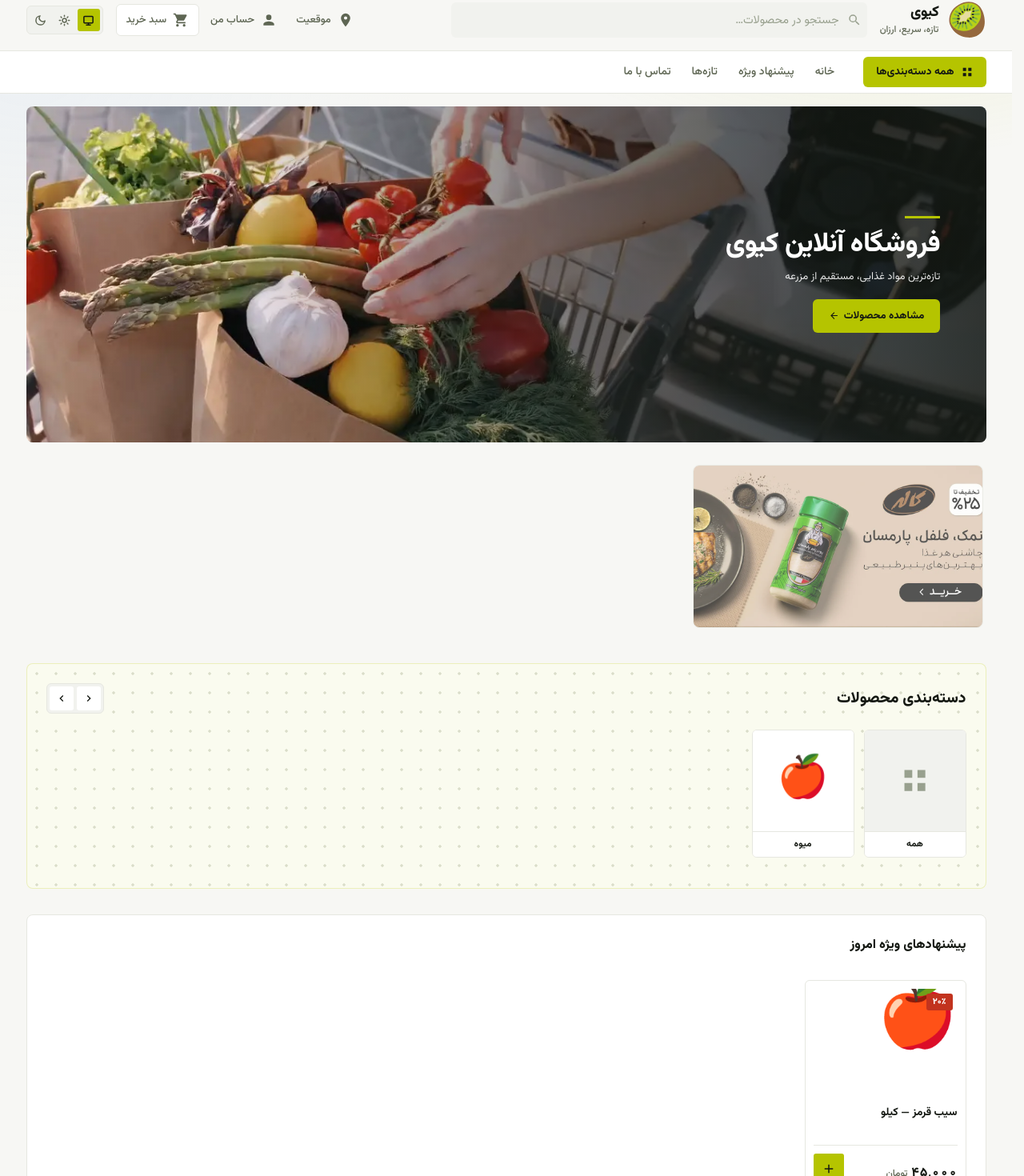
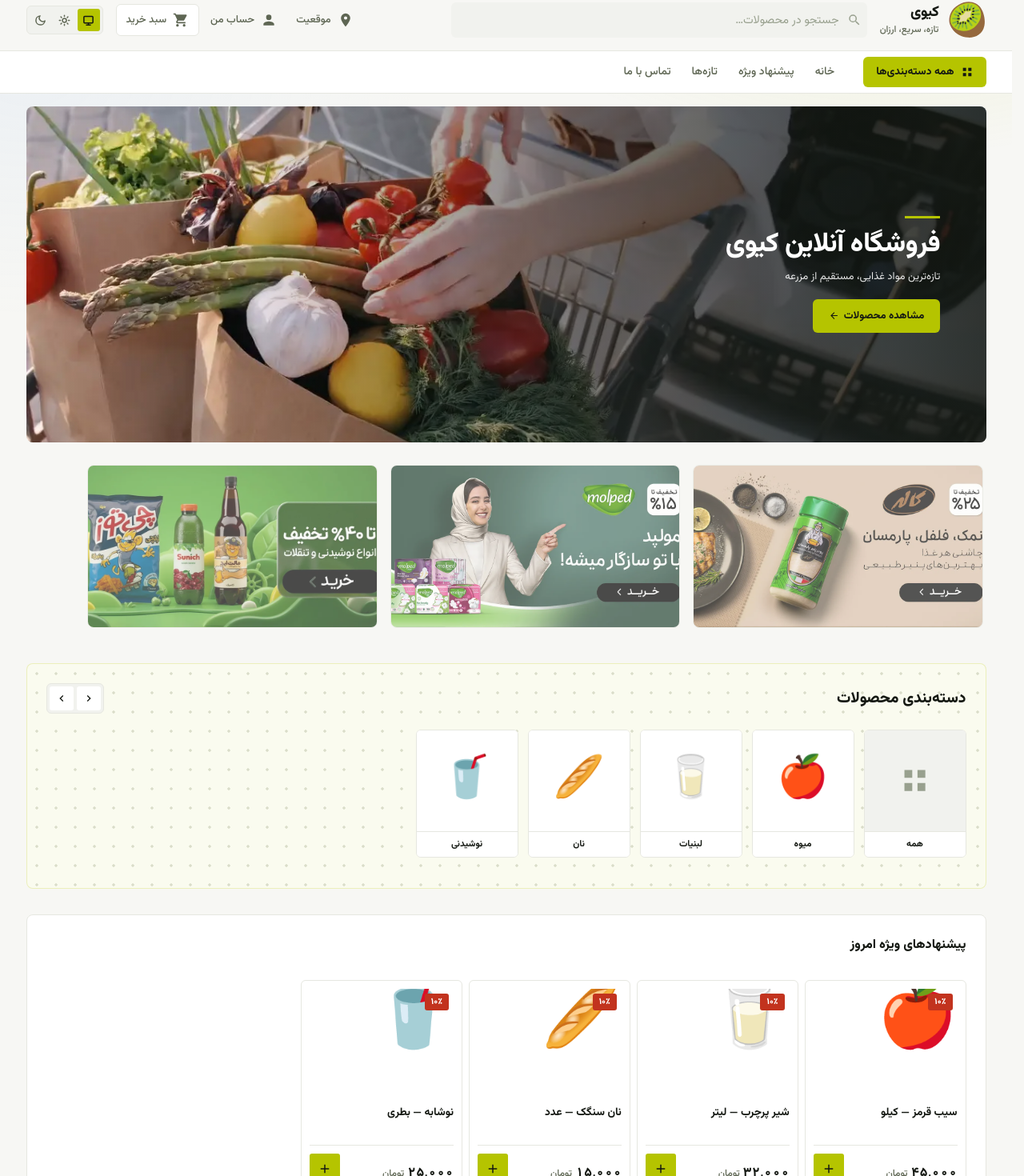
Before and after one commit to AlirezaArabshahi/sharding-shop, a React (Vite) app: page / in a window 1280 px wide. Shown: the part 49-1519 px from the top of the page at 80% size. Built offline with nearby package versions, Linux system fonts and the light colour scheme.

Commit message:
feat(sharding): step 2, pass data via props and render lists with map

```diff
--- a/src/App.tsx
+++ b/src/App.tsx
@@ -1,3 +1,4 @@
+import type { Product, Category } from './shared/types'
 import Header from './components/Header'
 import Hero from './components/Hero'
 import CategoryNav from './components/CategoryNav'
@@ -5,15 +6,43 @@ import ProductGrid from './components/ProductGrid'
 import Footer from './components/Footer'
 import CartPanel from './components/CartPanel'
 
+const SAMPLE_PRODUCTS: Product[] = [
+  { id: 101, categoryId: 1, name: 'سیب قرمز', emoji: '🍎', unit: 'کیلو', price: 45000, tags: ['میوه'] },
+  { id: 201, categoryId: 2, name: 'شیر پرچرب', emoji: '🥛', unit: 'لیتر', price: 32000, tags: ['لبنیات'] },
+  { id: 301, categoryId: 3, name: 'نان سنگک', emoji: '🥖', unit: 'عدد', price: 15000, tags: ['نان'] },
+  { id: 401, categoryId: 4, name: 'نوشابه', emoji: '🥤', unit: 'بطری', price: 25000, tags: ['نوشیدنی'] },
+]
+
+const SAMPLE_CATEGORIES: Category[] = [
+  { id: 1, slug: 'fruits', name: 'میوه', emoji: '🍎' },
+  { id: 2, slug: 'dairy', name: 'لبنیات', emoji: '🥛' },
+  { id: 3, slug: 'bakery', name: 'نان', emoji: '🥖' },
+  { id: 4, slug: 'drinks', name: 'نوشیدنی', emoji: '🥤' },
+]
+
+const SAMPLE_BANNERS = [
+  './assets/images/banners/banner-1.webp',
+  './assets/images/banners/banner-2.webp',
+  './assets/images/banners/banner-3.webp',
+]
+
+
 export default function App() {
+  function handleAddToCart(id: number): void {
+    console.log('Add to cart:', id)
+  }
   return (
     <>
-      <Header />
+      <Header shopName="کیوی" cartCount={0} />
 
       <main id="main-content" tabIndex={-1}>
-        <Hero />
-        <CategoryNav />
-        <ProductGrid />
+        <Hero banners={SAMPLE_BANNERS} />
+        <CategoryNav categories={SAMPLE_CATEGORIES} />
+        <ProductGrid
+          title="پیشنهادهای ویژه امروز"
+          products={SAMPLE_PRODUCTS}
+          onAdd={handleAddToCart}
+        />
       </main>
 
       <Footer />
--- a/src/components/BannerCarousel.tsx
+++ b/src/components/BannerCarousel.tsx
@@ -1,4 +1,8 @@
-export default function BannerCarousel() {
+type BannerCarouselProps = {
+  banners: string[]
+}
+
+export default function BannerCarousel({ banners }: BannerCarouselProps) {
   return (
     <div className="hero-carousel">
       <ul
@@ -7,11 +11,12 @@ export default function BannerCarousel() {
         tabIndex={0}
         aria-label="کاروسل پیشنهادهای ویژه"
       >
-        <li className="hero-carousel__slide">
+        {banners.map((src, i) => (
+          <li className="hero-carousel__slide" key={src}>
             <a className="hero-banner" href="#offers">
               <img
-              src="./assets/images/banners/banner-1.webp"
-              alt="بنر ۱"
+                src={src}
+                alt={`بنر ${i + 1}`}
                 width={800}
                 height={500}
                 decoding="async"
@@ -19,6 +24,7 @@ export default function BannerCarousel() {
               />
             </a>
           </li>
+        ))}
       </ul>
     </div>
   )
--- a/src/components/CartPanel.tsx
+++ b/src/components/CartPanel.tsx
@@ -1,4 +1,16 @@
+import type { Product } from '../shared/types'
 import Price from './Price'
+
+const SAMPLE_CART_PRODUCT: Product = {
+  id: 101,
+  categoryId: 1,
+  name: 'سیب قرمز',
+  emoji: '🍎',
+  unit: 'کیلو',
+  price: 45000,
+  tags: ['میوه']
+}
+const SAMPLE_QTY = 2
 
 export default function CartPanel() {
   return (
@@ -6,18 +18,18 @@ export default function CartPanel() {
       <h2 className="cart-panel__title">سبد خرید</h2>
       <ul className="cart-panel__list">
         <li className="cart-row">
-          <span className="cart-row__name">سیب قرمز</span>
-          <span className="cart-row__qty">۲ ×</span>
+          <span className="cart-row__name">{SAMPLE_CART_PRODUCT.name}</span>
+          <span className="cart-row__qty">{SAMPLE_QTY} ×</span>
           <span className="cart-row__total">
-            <Price />
+            <Price value={SAMPLE_CART_PRODUCT.price * SAMPLE_QTY} />
           </span>
-          <button type="button" className="cart-row__remove" aria-label="حذف سیب قرمز">×</button>
+          <button type="button" className="cart-row__remove" aria-label={`حذف ${SAMPLE_CART_PRODUCT.name}`}>×</button>
         </li>
       </ul>
       <div className="cart-panel__total">
         <span>جمع تقریبی:</span>
         <strong>
-          <Price />
+          <Price value={SAMPLE_CART_PRODUCT.price * SAMPLE_QTY} />
         </strong>
       </div>
     </aside>
--- a/src/components/CategoryNav.tsx
+++ b/src/components/CategoryNav.tsx
@@ -1,4 +1,10 @@
-export default function CategoryNav() {
+import type { Category } from '../shared/types'
+
+type CategoryNavProps = {
+  categories: Category[]
+}
+
+export default function CategoryNav({ categories }: CategoryNavProps) {
   return (
     <section className="categories" aria-labelledby="categories-title">
       <div className="container">
@@ -26,14 +32,16 @@ export default function CategoryNav() {
             </a>
           </li>
 
-          <li>
-            <a href="#fruits" className="category">
-              <span className="category__img">
-                <span className="product__emoji">🍎</span>
-              </span>
-              <span className="category__name">میوه</span>
-            </a>
-          </li>
+          {categories.map((cat) => (
+            <li key={cat.id}>
+              <a href={`#${cat.slug}`} className="category">
+                <span className="category__img">
+                  <span className="product__emoji">{cat.emoji}</span>
+                </span>
+                <span className="category__name">{cat.name}</span>
+              </a>
+            </li>
+          ))}
         </ul>
       </div>
     </section>
--- a/src/components/Header.tsx
+++ b/src/components/Header.tsx
@@ -2,7 +2,12 @@ import Topbar from './Topbar'
 import SearchBox from './SearchBox'
 import ThemeSwitch from './ThemeSwitch'
 
-export default function Header() {
+type HeaderProps = {
+  shopName: string
+  cartCount: number
+}
+
+export default function Header({ shopName, cartCount }: HeaderProps) {
   return (
     <>
       <Topbar />
@@ -25,7 +30,7 @@ export default function Header() {
               <img className="logo-img" src="./assets/images/logo/kiwi-fruit.svg" alt="" width="48" height="48" />
             </span>
             <span className="identity__text">
-              <span className="identity__name">کیوی</span>
+              <span className="identity__name">{shopName}</span>
               <span className="identity__tagline">تازه، سریع، ارزان</span>
             </span>
           </a>
@@ -50,7 +55,7 @@ export default function Header() {
                 <use href="./icons.svg#cart" />
               </svg>
               <span className="action__label">سبد خرید</span>
-              <span className="badge" hidden>۰</span>
+              {cartCount > 0 && <span className="badge">{cartCount}</span>}
             </a>
           </div>
 
--- a/src/components/Hero.tsx
+++ b/src/components/Hero.tsx
@@ -1,6 +1,10 @@
 import BannerCarousel from './BannerCarousel'
 
-export default function Hero() {
+type HeroProps = {
+  banners: string[]
+}
+
+export default function Hero({ banners }: HeroProps) {
   return (
     <section className="hero" aria-labelledby="hero-title">
       <div className="container">
@@ -26,7 +30,7 @@ export default function Hero() {
           </div>
         </div>
 
-        <BannerCarousel />
+        <BannerCarousel banners={banners} />
       </div>
     </section>
   )
--- a/src/components/OfferBadge.tsx
+++ b/src/components/OfferBadge.tsx
@@ -1,8 +1,9 @@
-const pctFmt = new Intl.NumberFormat('fa-IR', {
-  style: 'percent',
-  maximumFractionDigits: 0,
-})
+const pctFmt = new Intl.NumberFormat('fa-IR', { style: 'percent', maximumFractionDigits: 0 })
 
-export default function OfferBadge() {
-  return <span className="product__discount">{pctFmt.format(0.2)}</span>
+type OfferBadgeProps = {
+  percent: number
 }
+
+export default function OfferBadge({ percent }: OfferBadgeProps) {
+  return <span className="product__discount">{pctFmt.format(percent / 100)}</span>
+}
--- a/src/components/Price.tsx
+++ b/src/components/Price.tsx
@@ -1,10 +1,18 @@
 const priceFmt = new Intl.NumberFormat('fa-IR')
 
-export default function Price() {
+type PriceProps = {
+  value: number
+  oldValue?: number
+}
+
+export default function Price({ value, oldValue }: PriceProps) {
   return (
     <span className="product__price">
-      <span className="product__current">{priceFmt.format(45000)}</span>
+      <span className="product__current">{priceFmt.format(value)}</span>
       <span className="product__unit">تومان</span>
+      {oldValue !== undefined && (
+        <span className="product__old">{priceFmt.format(oldValue)}</span>
+      )}
     </span>
   )
 }
--- a/src/components/ProductCard.tsx
+++ b/src/components/ProductCard.tsx
@@ -1,30 +1,47 @@
+import type { Product } from '../shared/types'
 import Price from './Price'
 import OfferBadge from './OfferBadge'
 
-export default function ProductCard() {
+type ProductCardProps = {
+  product: Product
+  onAdd: (id: number) => void
+  quantity: number
+}
+
+export default function ProductCard({ product, onAdd, quantity }: ProductCardProps) {
+  const inStock = true
+  const discountPercent = 10
+
   return (
     <li className="product-item">
-      <article className="product" data-stock="in">
+      <article className="product" data-stock={inStock ? 'in' : 'out'}>
         <div className="product__link">
           <span className="product__img">
-            <span className="product__emoji">🍎</span>
-            <OfferBadge />
+            <span className="product__emoji">{product.emoji}</span>
+            {inStock && <OfferBadge percent={discountPercent} />}
           </span>
-          <h3 className="product__name">سیب قرمز — کیلو</h3>
+          <h3 className="product__name">{product.name} — {product.unit}</h3>
         </div>
 
         <div className="product__footer">
-          <Price />
+          <Price value={product.price} />
           <div className="product__actions">
-            <button
-              type="button"
-              className="product__add"
-              aria-label="افزودن سیب قرمز به سبد"
-            >
-              <svg aria-hidden="true">
-                <use href="./icons.svg#plus" />
-              </svg>
-            </button>
+            {quantity === 0 ? (
+              <button
+                type="button"
+                className="product__add"
+                onClick={() => onAdd(product.id)}
+                aria-label={`افزودن ${product.name} به سبد`}
+              >
+                <svg aria-hidden="true"><use href="./icons.svg#plus" /></svg>
+              </button>
+            ) : (
+              <div className="product__qty">
+                <button type="button" className="product__qty-btn" aria-label={`کم کردن ${product.name}`}>−</button>
+                <span className="product__qty-val">{quantity}</span>
+                <button type="button" className="product__qty-btn" aria-label={`افزودن ${product.name}`}>+</button>
+              </div>
+            )}
           </div>
         </div>
       </article>
--- a/src/components/ProductGrid.tsx
+++ b/src/components/ProductGrid.tsx
@@ -1,22 +1,31 @@
+import type { Product } from '../shared/types'
 import ProductCard from './ProductCard'
 
-export default function ProductGrid() {
+type ProductGridProps = {
+  title: string
+  products: Product[]
+  onAdd: (id: number) => void
+}
+
+export default function ProductGrid({ title, products, onAdd }: ProductGridProps) {
   return (
     <section className="product-shelf" id="shelf-main" aria-labelledby="shelf-main-title">
       <div className="container">
         <div className="product-shelf__inner">
           <div className="product-shelf__main">
             <div className="product-shelf__head">
-              <h2 id="shelf-main-title" className="product-shelf__title">پیشنهادهای ویژه امروز</h2>
+              <h2 id="shelf-main-title" className="product-shelf__title">{title}</h2>
             </div>
 
-            <ul
-              className="product-shelf__grid"
-              id="shelf-main-grid"
-              tabIndex={0}
-              aria-label="پیشنهادهای ویژه امروز"
-            >
-              <ProductCard />
+            <ul className="product-shelf__grid" id="shelf-main-grid" tabIndex={0} aria-label={title}>
+              {products.map((product) => (
+                <ProductCard
+                  key={product.id}
+                  product={product}
+                  onAdd={onAdd}
+                  quantity={0}
+                />
+              ))}
             </ul>
           </div>
         </div>
```
Lines whose indentation alone changed are shown as unchanged.
